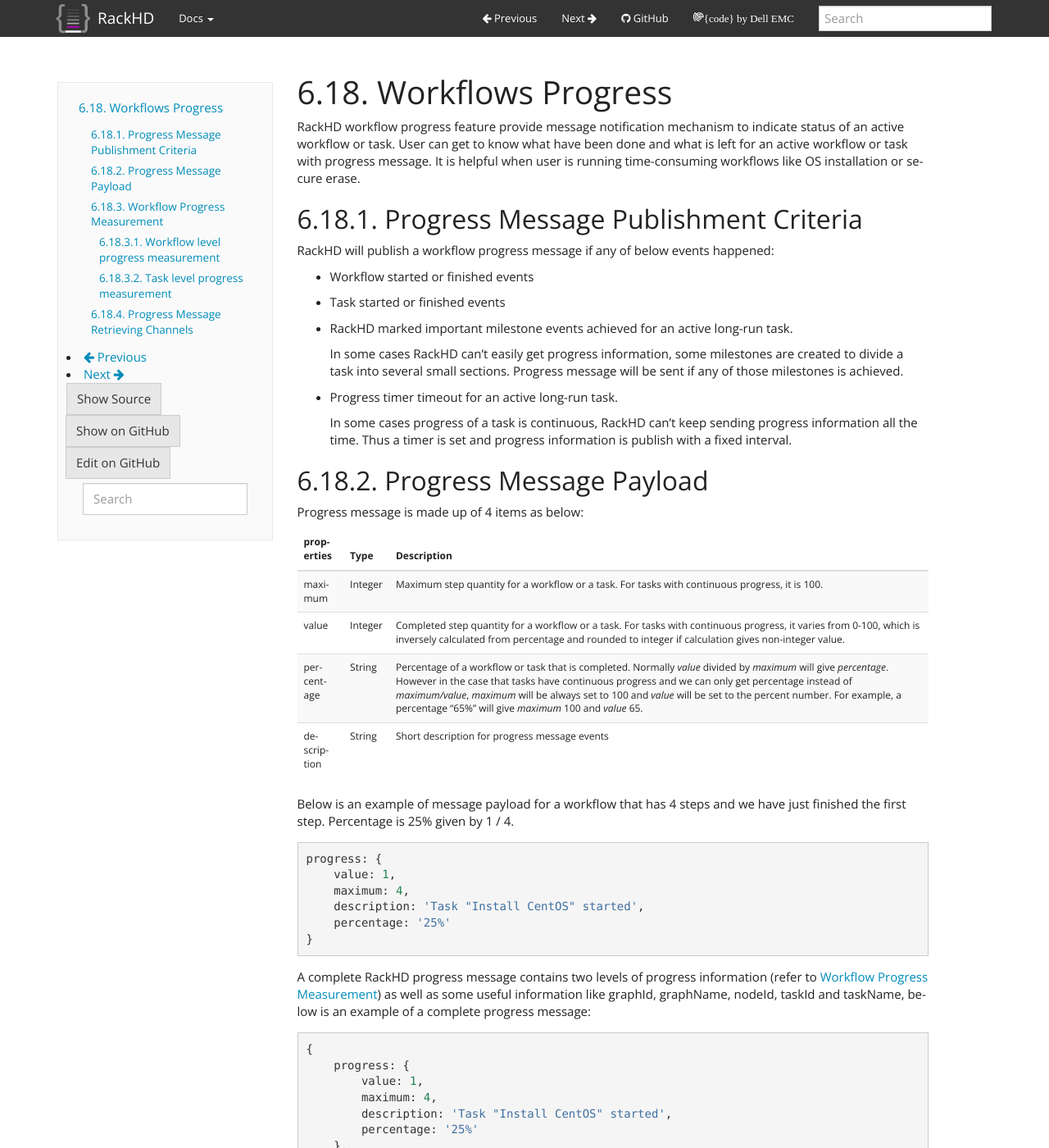
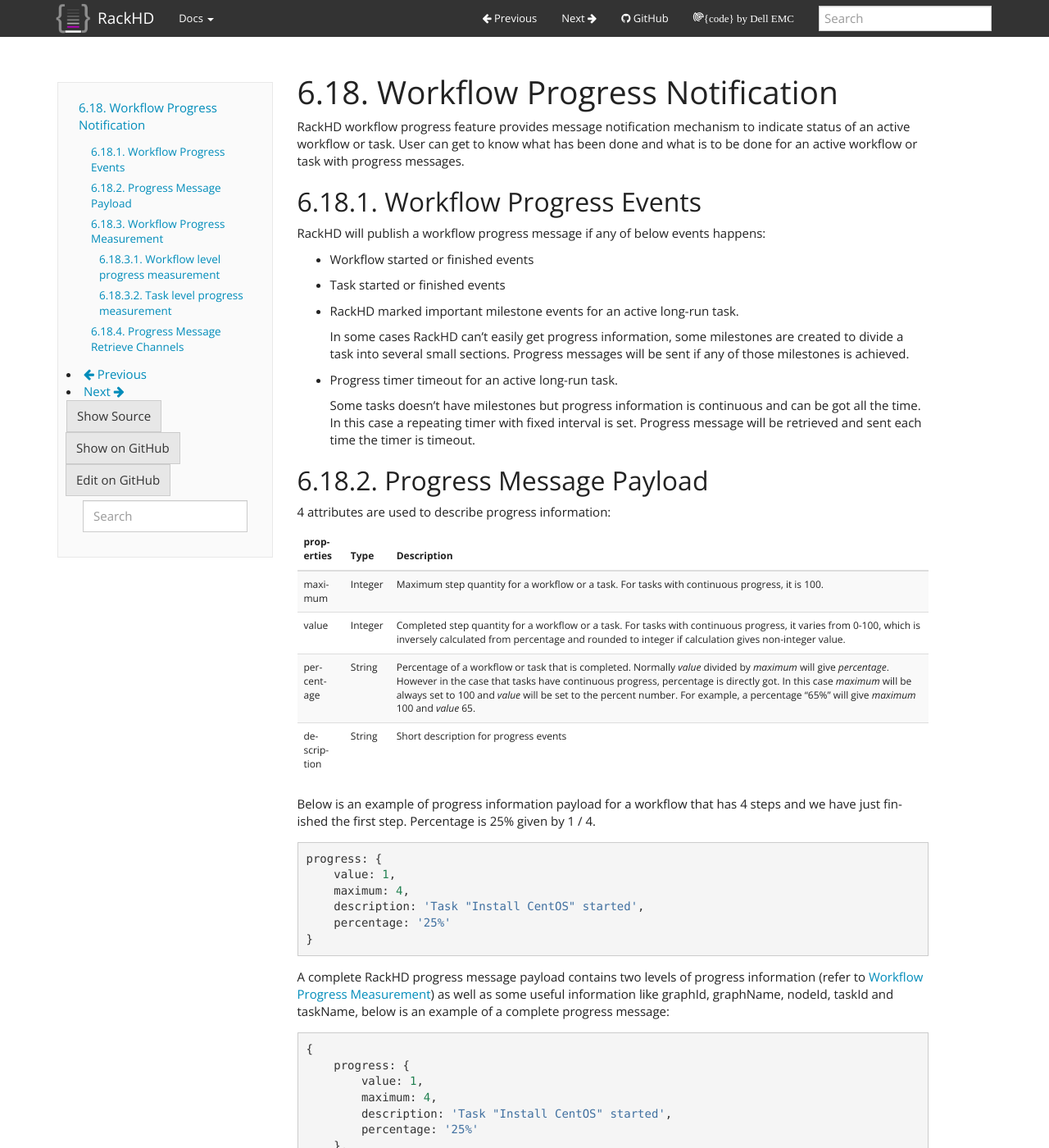
Before and after one commit to RackHD/docs, a Sphinx documentation site: the page built from docs/rackhd/workflow_progress_notification.rst, in a window 1280 px wide and 1400 px high. Shown: the whole window at 82% size. Built offline with Sphinx 7.4.7, drawn with Linux system fonts in a browser that asks for light colours; some of the changed text lies outside the part shown.

Commit message:
Update workflow progress feature review comments

```diff
--- a/docs/rackhd/index.rst
+++ b/docs/rackhd/index.rst
@@ -15,7 +15,7 @@
    tasks
    skus
    tags
-   graph_progress
+   workflow_progress_notification
    install_os
    secure_erase
    workflow_examples
--- a/docs/rackhd/graph_progress.rst
+++ b/docs/rackhd/workflow_progress_notification.rst
@@ -1,46 +1,47 @@
-Workflows Progress
----------------------------
+Workflow Progress Notification
+--------------------------------
 
-RackHD workflow progress feature provide message notification mechanism to indicate status of an active workflow or task. User can get to know what have been done and what is left for an active workflow or task with progress message. It is helpful when user is running time-consuming workflows like OS installation or secure erase.
+RackHD workflow progress feature provides message notification mechanism to indicate status of an active workflow or task. User can get to know what has been done and what is to be done for an active workflow or task with progress messages.
 
-Progress Message Publishment Criteria
+Workflow Progress Events
 ~~~~~~~~~~~~~~~~~~~~~~~~~~~~~~~~~~~~
 
-RackHD will publish a workflow progress message if any of below events happened:
+RackHD will publish a workflow progress message if any of below events happens:
 
 * Workflow started or finished events
 * Task started or finished events
-* RackHD marked important milestone events achieved for an active long-run task.
+* RackHD marked important milestone events for an active long-run task.
 
-  In some cases RackHD can't easily get progress information, some milestones are created to divide a task into several small sections. Progress message will be sent if any of those milestones is achieved.
+  In some cases RackHD can't easily get progress information, some milestones are created to divide a task into several small sections. Progress messages will be sent if any of those milestones is achieved.
 
 * Progress timer timeout for an active long-run task.
 
-  In some cases progress of a task is continuous, RackHD can't keep sending progress information all the time. Thus a timer is set and progress information is publish with a fixed interval.
+  Some tasks doesn't have milestones but progress information is continuous and can be got all the time. In this case a repeating timer with fixed interval is set. Progress message will be retrieved and sent each time the timer is timeout.
 
 Progress Message Payload
 ~~~~~~~~~~~~~~~~~~~~~~~~~~~~~~~~~~~~
 
-Progress message is made up of 4 items as below:
+4 attributes are used to describe progress information:
 
 =============== ======= ==============================================================================================
 properties      Type    Description
 =============== ======= ==============================================================================================
-maximum         Integer Maximum step quantity for a workflow or a task. For tasks with continuous progress, it is 100.
+maximum         Integer Maximum step quantity for a workflow or a task.
+                        For tasks with continuous progress, it is 100.
 value           Integer Completed step quantity for a workflow or a task.
                         For tasks with continuous progress,
-                        it varies from 0-100, which is inversely calculated from percentage and rounded to integer if
+                        it varies from 0-100,
+                        which is inversely calculated from percentage and rounded to integer if
                         calculation gives non-integer value.
 percentage      String  Percentage of a workflow or task that is completed.
                         Normally `value` divided by `maximum` will give `percentage`.
-                        However in the case that tasks have continuous progress and we can only get percentage
-                        instead of `maximum/value`, `maximum` will be always
-                        set to 100 and `value` will be set to the percent number.
+                        However in the case that tasks have continuous progress, percentage is directly got.
+                        In this case `maximum` will be always set to 100 and `value` will be set to the percent number.
                         For example, a percentage "65%" will give `maximum` 100 and `value` 65.
-description     String  Short description for progress message events
+description     String  Short description for progress events
 =============== ======= ==============================================================================================
 
-Below is an example of message payload for a workflow that has 4 steps and we have just finished the first step. Percentage is 25% given by 1 / 4.
+Below is an example of progress information payload for a workflow that has 4 steps and we have just finished the first step. Percentage is 25% given by 1 / 4.
 
 ::
 
@@ -51,7 +52,7 @@
         percentage: '25%'
     }
 
-A complete RackHD progress message contains two levels of progress information (refer to `Workflow Progress Measurement`_) as well as some useful information like graphId, graphName, nodeId, taskId and taskName, below is an example of a complete progress message:
+A complete RackHD progress message payload contains two levels of progress information (refer to `Workflow Progress Measurement`_) as well as some useful information like graphId, graphName, nodeId, taskId and taskName, below is an example of a complete progress message:
 
 .. _Progress Message Payload Example:
 
@@ -91,21 +92,23 @@
 - `Task level progress`: progress measurement of the executing task of an active workflow.
 - `Workflow level progress`: progress measurement of an active workflow.
 
-Task progress is actually part of a workflow progress. However task and workflow has two independent progress measurement methods.
+Task progress is actually part of workflow progress. However task and workflow have two independent progress measurement methods.
 
 Workflow level progress measurement
 ^^^^^^^^^^^^^^^^^^^^^^^^^^^^^^^^^^^
 
-Workflow level progress is based on tasks counting. It is measured by completed tasks count (which will be assigned to `value`) against total tasks count (which will be assigned to `maximum`) for an active workflow.
+Before a workflow's completion workflow level progress is based on tasks counting. It is measured by completed tasks count (which will be assigned to `value`) against total tasks count (which will be assigned to `maximum`) for the workflow.
+
+Percentage will be set to 100% and `value` equal `maximum` at workflow's completion. After completion workflow level progress will not be updated even though some tasks may still be running.
 
 Task level progress measurement
 ^^^^^^^^^^^^^^^^^^^^^^^^^^^^^^^^^^
 
-RackHD provides progress has different task level progress measurement methods for non-long-run tasks and two long-run tasks, OS installation tasks and secure erase task.
+RackHD has different task level progress measurement methods for non-long-run tasks and two long-run tasks, OS installation tasks and secure erase task.
 
 **Non-long-run task progress**
 
-Every RackHD has two events:
+Each RackHD task has two progress events:
 
 - `task started`
 - `task finished`
@@ -118,26 +121,26 @@
 
 As a typical long-run task, OS installation task progress can not be easily measured. As a compromise, RackHD creates some milestones at important timeslot of installation process and divides the task into several sub-tasks.
 
-Take CentOS installation for example, 4 milestones is created for this tasks:
+Take CentOS installation for example, 4 milestones are created for this task:
 
-- Profile downloaded: installation task start executing
+- Profile downloaded: installation task started
 - Kernel downloaded: installer kernel downloaded
-- Installation started: installer is started
+- Installation started: installer started
 - Installation finished: installation and configuration completed
 
-With completion of each subtask, RackHD will send progress information to user with `value` varies from 1 to 4 and `maximum` 4;
+With completion of each subtask, RackHD will send progress information to user with `value` varies from 1 to 4 and `maximum` fixed with 4;
 
 **Secure erase task progress**
 
-For secure erase task, RackHD can get continuous progress information with percentage from node. Thus node is required to send the percentage data to RackHD with fixed internal. RackHD will receive and parser the percentage to get `value` and `maximum` and then publish progress message.
+For secure erase task, RackHD can get continuous percentage progress from node. Thus node is required to send the percentage data to RackHD with fixed interval. RackHD will receive and parse the percentage to get `value` and `maximum` and then publish progress message.
 
-Progress Message Retrieving Channels
+Progress Message Retrieve Channels
 ~~~~~~~~~~~~~~~~~~~~~~~~~~~~~~~~~~~~~~~
 
-As instant data, progress message can't be retrieved via API.
+As instant data, progress messages can't be retrieved via API.
 Instead progress messages will be published in AMQP channel and posted to webhook urls after adding RackHD standard message header.
 
-Below are basic information for user to retrieve data with AMQP
+Below are basic information for user to retrieve data from AMQP channel:
 
 - Exchange: on.events
 - Routing Key: graph.progress.updated.information.<graphId>.<nodeId>
```
